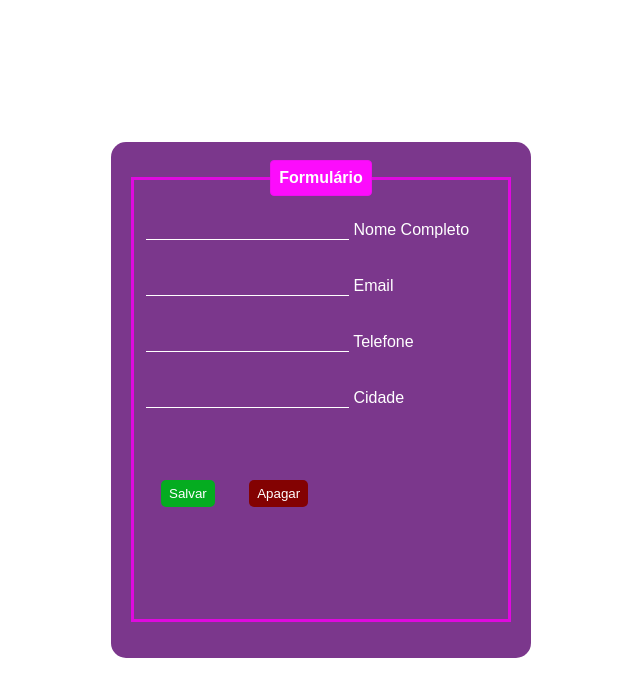
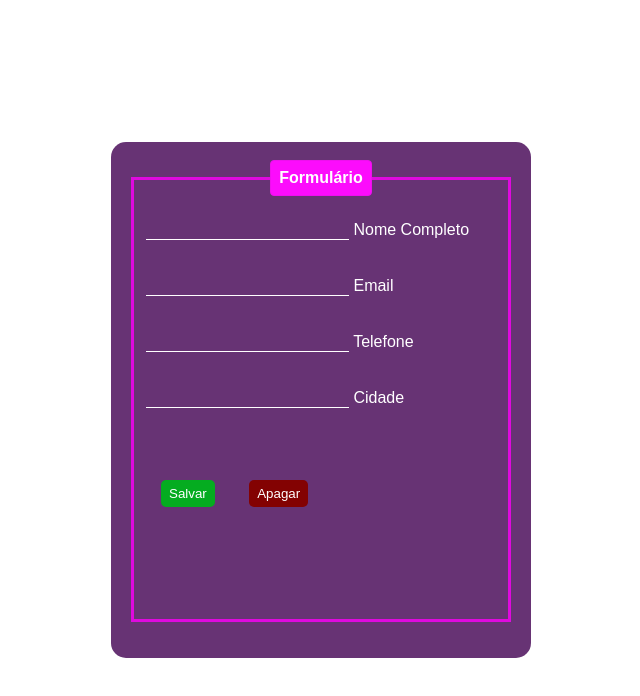
Before and after one commit to Jbsousa86/desenvolvimento_web, a plain HTML site: page index.html in a window 1280 px wide. Shown: the whole page, without its empty margins (319-959 px from the left). Drawn offline with Linux system fonts and the light colour scheme.

Commit message:
alteração de cor

```diff
--- a/stylles/index.css
+++ b/stylles/index.css
@@ -8,7 +8,7 @@ body{
     top: 50%;
     left: 50%;
     transform: translate(-50%,-50%);
-    background-color: rgba(91, 5, 112, 0.8);
+    background-color: rgba(65, 0, 82, 0.8);
     padding: 18px;
     border-radius: 15px;
     width: 30%;
```
